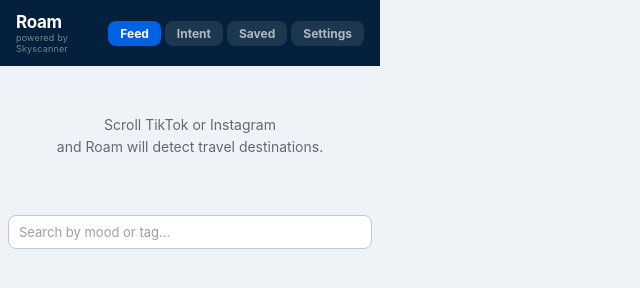
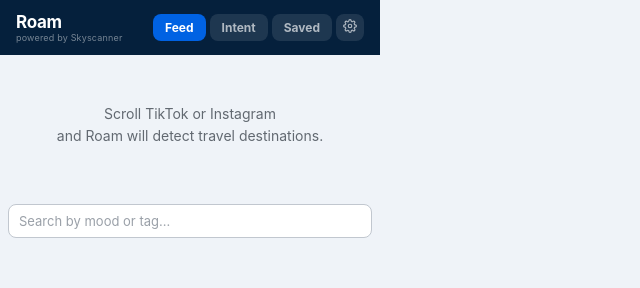
Before and after one commit to expires/skyscanner-upc, a website with bundled scripts: page popup.html in a window 1280 px wide. Shown: the whole page, without its empty margins (0-640 px from the left). Built offline with nearby package versions, Linux system fonts and the light colour scheme; some packages are replaced by stand-ins of ours.

Commit message:
Add icon fix scoring links

```diff
--- a/popup.html
+++ b/popup.html
@@ -72,6 +72,8 @@
     }
 
     .tab:hover { background: rgba(255,255,255,0.18); color: #fff; }
+
+    .tab-icon { padding: 5px 7px; }
 
     .tab.active {
       background: #0062E3;
@@ -839,7 +841,7 @@
       <button class="tab active" data-tab="feed">Feed</button>
       <button class="tab" data-tab="ranked">Intent</button>
       <button class="tab" data-tab="saved">Saved</button>
-      <button class="tab" data-tab="settings">Settings</button>
+      <button class="tab tab-icon" data-tab="settings" title="Settings"><svg width="14" height="14" viewBox="0 0 24 24" fill="none" stroke="currentColor" stroke-width="2" stroke-linecap="round" stroke-linejoin="round"><circle cx="12" cy="12" r="3"/><path d="M19.4 15a1.65 1.65 0 00.33 1.82l.06.06a2 2 0 010 2.83 2 2 0 01-2.83 0l-.06-.06a1.65 1.65 0 00-1.82-.33 1.65 1.65 0 00-1 1.51V21a2 2 0 01-4 0v-.09A1.65 1.65 0 009 19.4a1.65 1.65 0 00-1.82.33l-.06.06a2 2 0 01-2.83-2.83l.06-.06A1.65 1.65 0 004.68 15a1.65 1.65 0 00-1.51-1H3a2 2 0 010-4h.09A1.65 1.65 0 004.6 9a1.65 1.65 0 00-.33-1.82l-.06-.06a2 2 0 012.83-2.83l.06.06A1.65 1.65 0 009 4.68a1.65 1.65 0 001-1.51V3a2 2 0 014 0v.09a1.65 1.65 0 001 1.51 1.65 1.65 0 001.82-.33l.06-.06a2 2 0 012.83 2.83l-.06.06A1.65 1.65 0 0019.4 9a1.65 1.65 0 001.51 1H21a2 2 0 010 4h-.09a1.65 1.65 0 00-1.51 1z"/></svg></button>
     </div>
   </div>
 
--- a/src/background.ts
+++ b/src/background.ts
@@ -644,7 +644,7 @@
   const { detections = [] } = await chrome.storage.local.get("detections") as { detections: DetectedEntry[] };
   const scores = computeScores(trimmed, interestScores);
 
-  // Fill in country and flight data from detections
+  // Fill in country and flight data from detections (always use latest)
   for (const score of scores) {
     const match = detections.find((d) =>
       d.destination.toLowerCase() === score.destination.toLowerCase() ||
@@ -653,7 +653,7 @@
     if (match) {
       if (!score.country) score.country = match.country;
       if (!score.airportCode) score.airportCode = match.airportCode;
-      if (!score.flight) score.flight = match.flight;
+      if (match.flight) score.flight = match.flight;
     }
   }
 
```
Also changed, not shown: icons/icon128.png (added), icons/icon16.png (added), icons/icon48.png (added), manifest.json.
